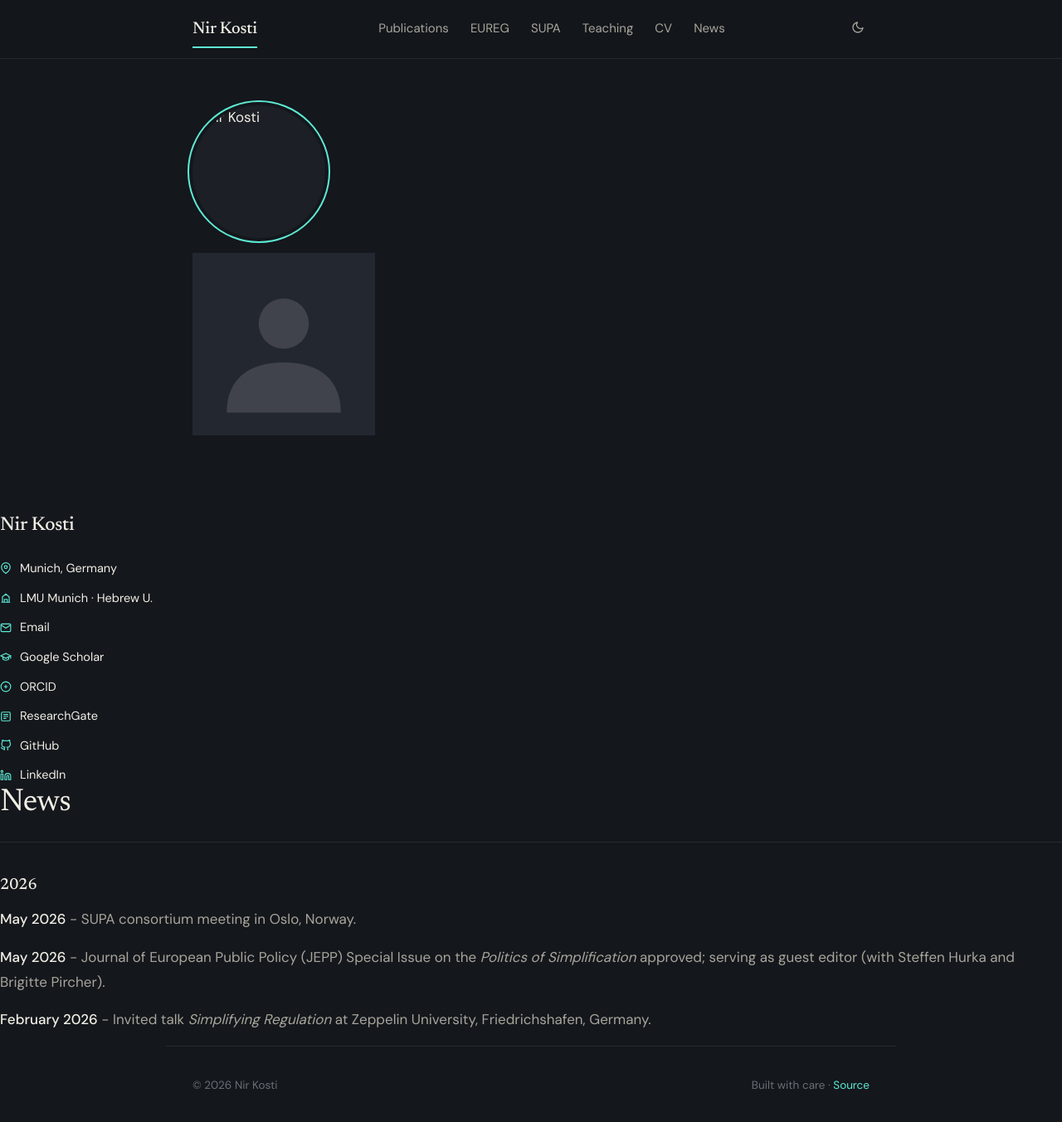
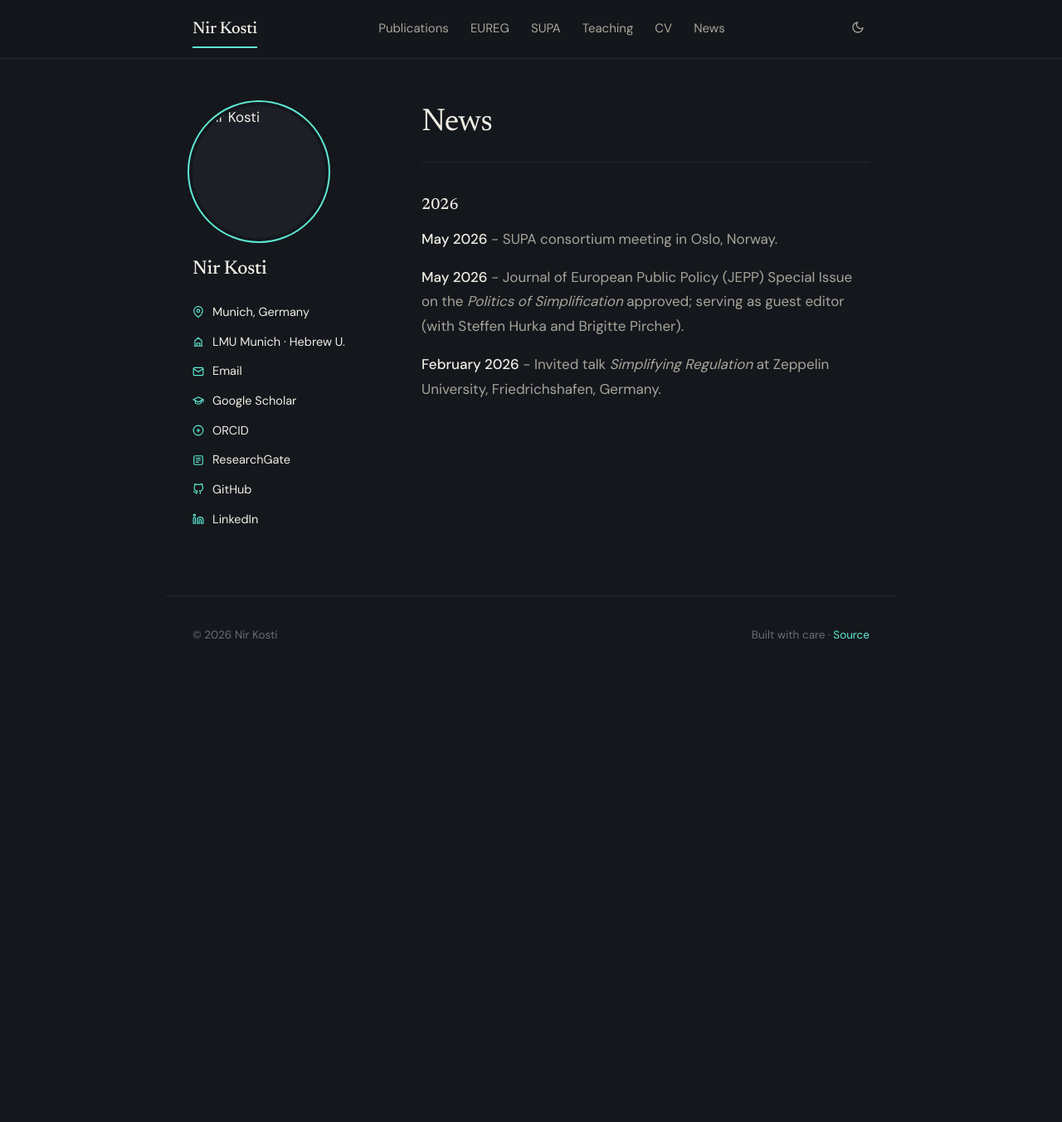
Before and after one commit to NirKosti/nirkosti.github.io, a Jekyll site: the page built from _pages/news.md, in a window 1280 px wide and 1357 px high. Shown: the top 1353 px of the window at 83% size. Built offline with Jekyll 4.4.1, drawn with Linux system fonts in a browser that asks for light colours.

Commit message:
Update clean.html

```diff
--- a/_layouts/clean.html
+++ b/_layouts/clean.html
@@ -307,12 +307,6 @@ footer a.link:hover { border-bottom-color: var(--accent); }
   <aside class="sidebar">
     <div class="avatar">
         <img src="/assets/img/profile.jpg" alt="Nir Kosti">
-   </div>
-      <svg viewBox="0 0 160 160" fill="none" xmlns="http://www.w3.org/2000/svg" style="width:100%;height:100%;">
-        <rect width="160" height="160" fill="var(--surface-2)"/>
-        <circle cx="80" cy="62" r="22" fill="var(--text-faint)" opacity="0.4"/>
-        <path d="M30 140 C 30 110 50 96 80 96 C 110 96 130 110 130 140 Z" fill="var(--text-faint)" opacity="0.4"/>
-      </svg>
     </div>
     <h2 class="side-name">Nir Kosti</h2>
     <nav class="side-links">
```
